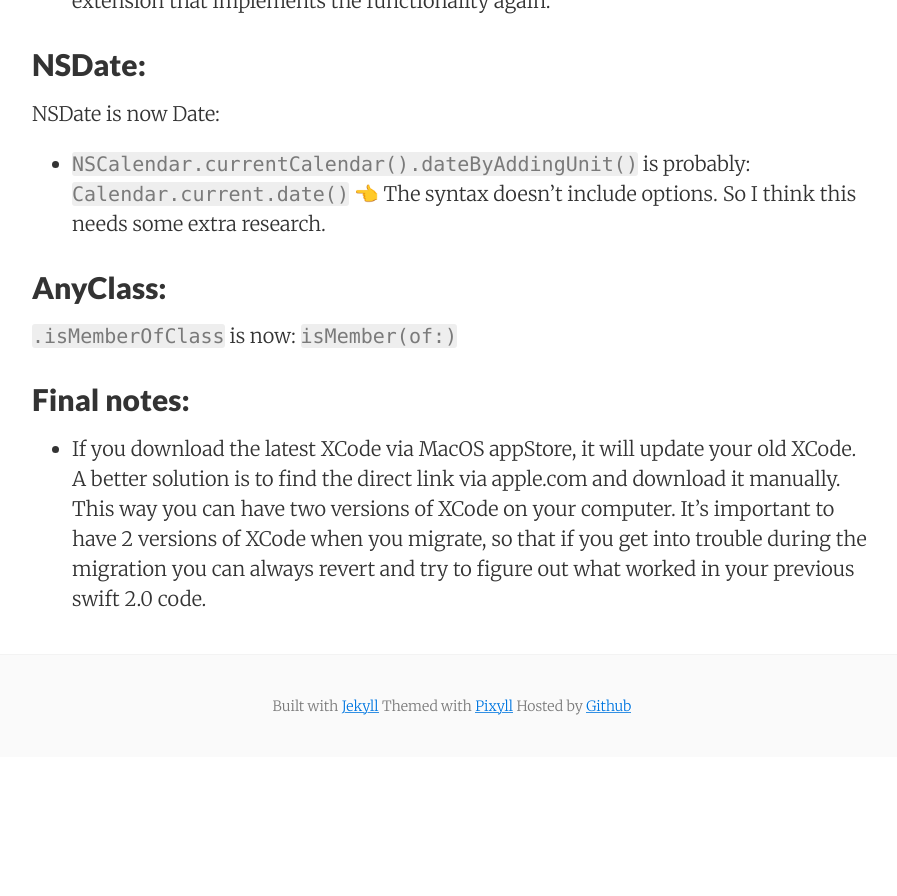
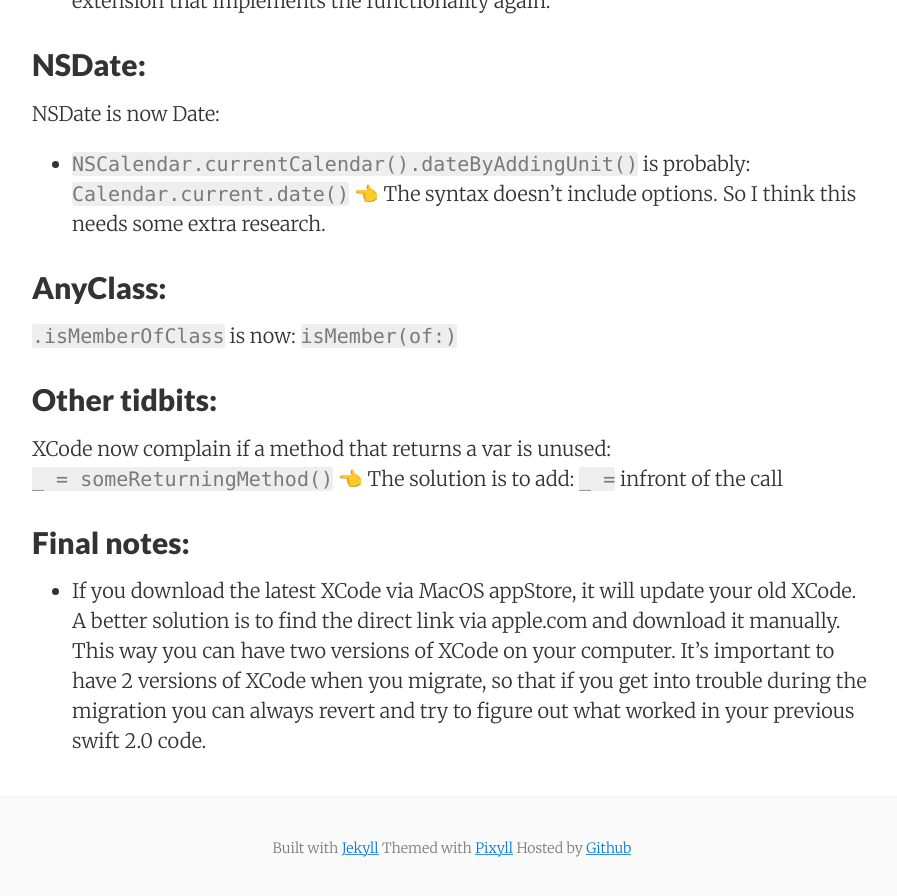
Before and after one commit to stylekit/stylekit.github.io, a Jekyll site: the page built from _posts/2017-01-12-swift-3-migration.md, in a window 1280 px wide and 900 px high, scrolled down 3075 px. Shown: the top 896 px of the window, without its empty margins (188-1085 px from the left). Built offline with Jekyll 4.4.1, drawn with Linux system fonts in a browser that asks for light colours; nearby versions of some CDN libraries; comment, search, counter and statistics services are not loaded; before the commit the page ends 3832 px from its top, so only the background shows below that.

Commit message:
Files modified: 1


Modified 1 file:
_posts/2017-01-12-swift-3-migration.md

```diff
--- a/_posts/2017-01-12-swift-3-migration.md
+++ b/_posts/2017-01-12-swift-3-migration.md
@@ -95,5 +95,10 @@ NSDate is now Date:
 ## AnyClass:
 ``.isMemberOfClass`` is now: ``isMember(of:)``
 
+## Other tidbits:
+XCode now complain if a method that returns a var is unused:
+``_ = someReturningMethod()`` 👈 The solution is to add: ``_ =`` infront of the call
+
+
 ## Final notes:
 - If you download the latest XCode via MacOS appStore, it will update your old XCode. A better solution is to find the direct link via apple.com and download it manually. This way you can have two versions of XCode on your computer. It's important to have 2 versions of XCode when you migrate, so that if you get into trouble during the migration you can always revert and try to figure out what worked in your previous swift 2.0 code.
```
